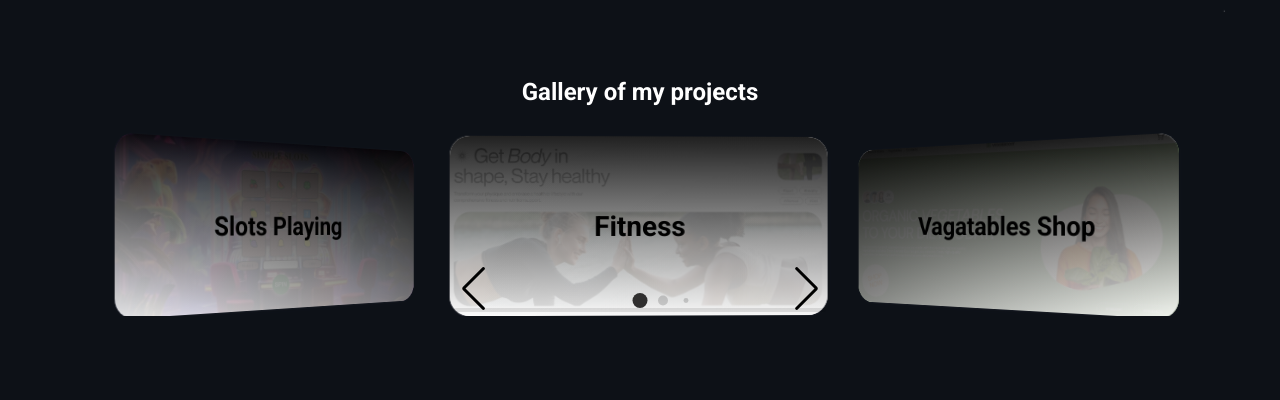
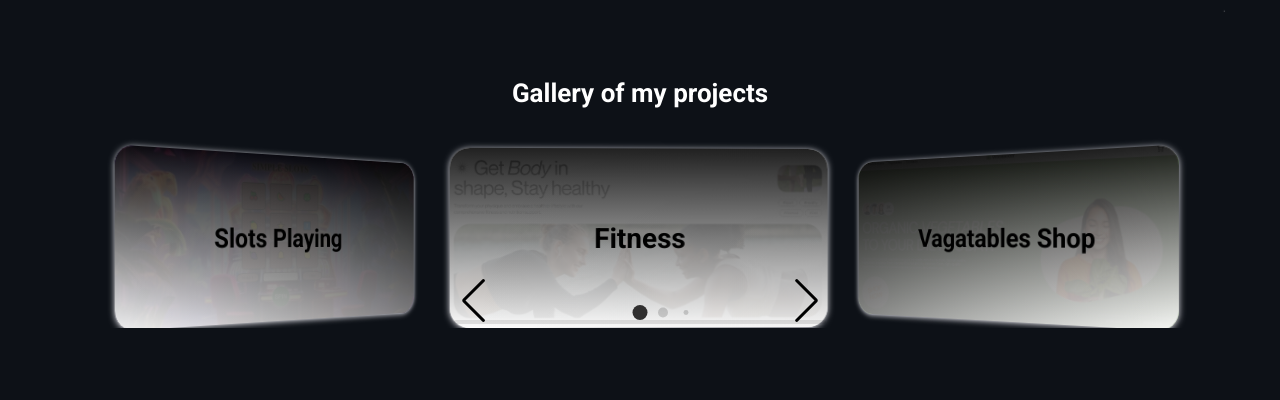
Before and after one commit to MrMatvienko/MrMatvienko, a plain HTML site: page index.html in a window 1280 px wide. Shown: the part 552-952 px from the top of the page. Drawn offline with nearby package versions, Linux system fonts and the light colour scheme.

Commit message:
update styles

```diff
--- a/index.js
+++ b/index.js
@@ -67,7 +67,6 @@ function createModal(project) {
     <p>${project.description}</p>
     </div>
     </div>
-
   `;
 
   modal.classList.add("show");
--- a/style.css
+++ b/style.css
@@ -345,16 +345,13 @@ section {
   border-radius: 20px;
   transition: all 500ms ease;
   cursor: pointer;
-  box-shadow: 0px 2px 1px rgba(46, 47, 66, 0.08),
-    0px 1px 1px rgba(46, 47, 66, 0.16), 0px 1px 6px rgba(46, 47, 66, 0.08);
+  box-shadow: 0px 2px 1px rgba(104, 104, 114, 0.08),
+    0px 1px 1px rgba(224, 225, 230, 0.16), 0px 1px 6px rgb(223, 223, 230);
   background-size: cover;
   background-position: center;
   background-repeat: no-repeat;
 }
-.gallery-list-item:hover {
-  box-shadow: 1px 1px 1px rgb(51, 49, 49), 0 0 2em rgb(46, 45, 44),
-    0 0 0.2em rgb(179, 177, 167);
-}
+
 .fitness {
   background-image: url(./image/fitness.jpg);
 }
@@ -393,7 +390,7 @@ section {
   width: 100%;
   height: 100%;
   border: none;
-  background: linear-gradient(rgba(10, 10, 10, 0.9), rgba(252, 252, 252, 0.9));
+  background: linear-gradient(rgba(10, 10, 10, 0.9), rgba(252, 252, 252, 0.95));
   transition: all 700ms ease;
   opacity: 1;
 }
@@ -441,7 +438,8 @@ section {
 }
 .stack-title,
 .gallery-title {
-  margin-bottom: 30px;
+  font-size: 26px;
+  margin-bottom: 40px;
 }
 .stack-list {
   display: flex;
```
